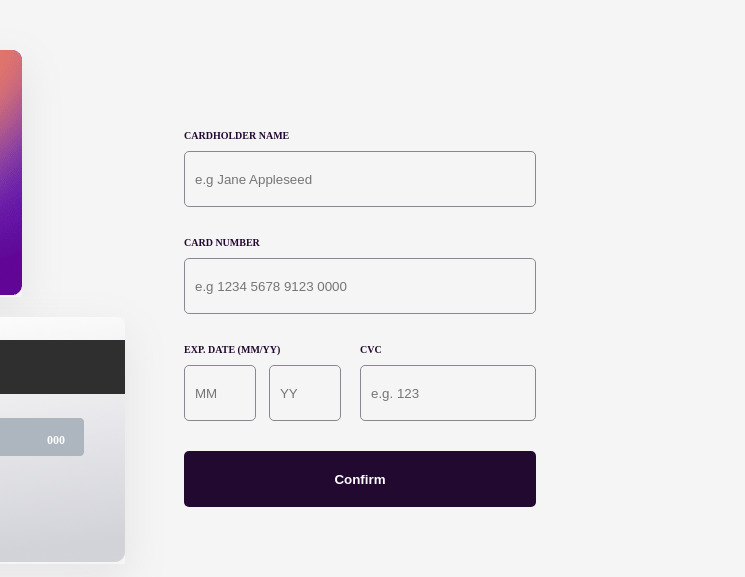
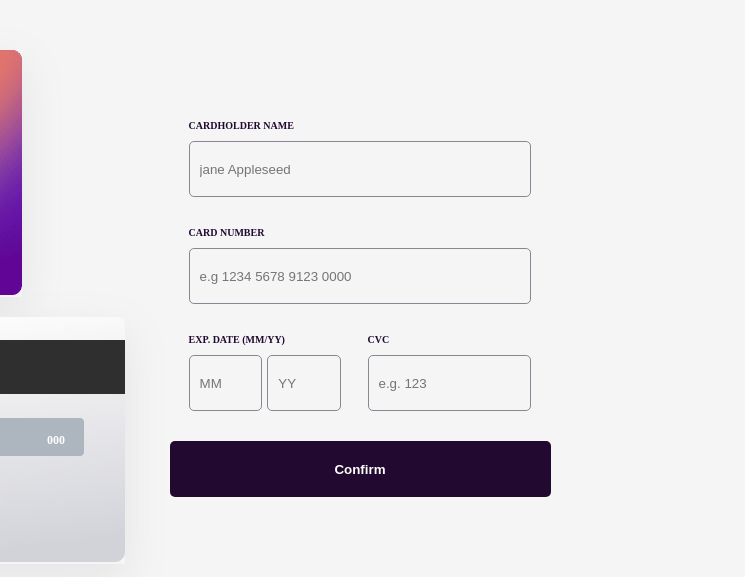
Before and after one commit to Babsman123/interactive-card, a website: page index.html in a window 1280 px wide. Shown: the top 577 px of the page, 535-1280 px from the left. Drawn offline with Linux system fonts and the light colour scheme.

Commit message:
commit today

```diff
--- a/index.html
+++ b/index.html
@@ -70,39 +70,35 @@
           <div class="col-1-of-2 flex-wrap">
             <form action="#" class="card-info">
               <div class="card card-name u-margin-bottom-big">
-                <label for="text" class="text-name u-margin-bottom-small"
-                  >CARDHOLDER NAME</label
-                >
+                <h4 class="text-name u-margin-bottom-small">CARDHOLDER NAME</h4>
                 <input
                   type="text"
+                  placeholder="jane Appleseed"
                   class="name-form"
-                  placeholder="e.g Jane Appleseed"
                   required
                 />
-                <p class="error">Name cannot be blank</p>
+                <p class="error">name cannot be blank</p>
               </div>
 
               <div class="card card-number u-margin-bottom-big">
-                <label for="#" class="text-name u-margin-bottom-small"
-                  >CARD NUMBER</label
-                >
+                <h4 class="text-name u-margin-bottom-small">CARD NUMBER</h4>
                 <input
-                  name="somename"
-                  oninput="javascript: if (this.value.length > this.maxLength) this.value = this.value.slice(0, this.maxLength);"
                   type="number"
                   placeholder="e.g 1234 5678 9123 0000"
+                  oninput="javascript: if (this.value.length > this.maxLength) this.value = this.value.slice(0, this.maxLength);"
+                  class="cardNum"
                   maxlength="16"
                   min="0"
-                  class="cardNum"
                   required
                 />
                 <p class="error-num">wrong format, numbers only</p>
               </div>
+
               <div class="card-date-cvc u-margin-bottom-big">
-                <div class="date">
-                  <label for="#" class="text-name u-margin-bottom-small"
-                    >EXP. DATE (MM/YY)</label
-                  >
+                <div class="card-date">
+                  <h4 class="text-name u-margin-bottom-small">
+                    EXP. DATE (MM/YY)
+                  </h4>
                   <div class="year-month">
                     <input
                       type="number"
@@ -130,9 +126,8 @@
                 </div>
 
                 <div class="cvc">
-                  <label for="#" class="text-name u-margin-bottom-small"
-                    >CVC</label
-                  >
+                  <h4 class="text-name u-margin-bottom-small">CVC</h4>
+
                   <input
                     type="number"
                     placeholder="e.g. 123"
@@ -145,6 +140,7 @@
                   <p class="error-CVC">Can't be blank</p>
                 </div>
               </div>
+
               <div class="btn">
                 <button class="submit">Confirm</button>
               </div>
--- a/index.js
+++ b/index.js
@@ -20,6 +20,8 @@ const errCvc = document.querySelector(".error-CVC");
 
 // Success page display
 const success = document.querySelector(".success-page");
+
+// Dismiss page
 
 //to show input on card
 cardName.oninput = () => {
@@ -45,9 +47,9 @@ cardCvc.oninput = () => {
 //FORM FILLING
 submit.addEventListener("click", () => {
   if (cardName.value === "") {
-    errName.style.display = "inline-block";
-  } else if (cardNum.value === "" || cardNum.value === typeof string) {
-    errNum.style.display = "inline-block";
+    errName.style.display = "block";
+  } else if (cardNum.value === "" || typeof cardNum.value == "String") {
+    errNum.style.display = "block";
   } else if (cardMonth.value === "" || cardYear.value === "") {
     errMMYY.style.display = "block";
   } else if (cardCvc.value === "") {
--- a/sass/base/_typography.scss
+++ b/sass/base/_typography.scss
@@ -35,7 +35,7 @@
   input {
     height: 7vh;
     background-color: whitesmoke;
-
+    width: 100%;
     border: 1px solid $gray-dark;
     border-radius: 0.5rem;
     padding: 1rem 1rem;
--- a/sass/grid/_grid.scss
+++ b/sass/grid/_grid.scss
@@ -46,50 +46,52 @@
     }
   }
 }
-
 .card-info {
   display: flex;
   flex-direction: column;
   align-items: center;
   justify-content: center;
-  width: 80%;
-  // min-height: 70vh;
+  width: 90%;
   margin: 0 auto;
-
-  padding: 2rem 2rem;
+  padding: 1rem 3rem;
 
   .card {
     display: flex;
     flex-direction: column;
-    width: 100%;
+    width: 90%;
   }
 
   .card-date-cvc {
     display: flex;
     flex-direction: row;
     justify-content: space-between;
-    width: 100%;
-    .date {
+    width: 90%;
+
+    .card-date {
       display: flex;
       flex-direction: column;
       width: 50%;
 
-      .MM {
-        width: 45%;
-        margin-right: 1rem;
-      }
-      .YY {
-        width: 45%;
+      .year-month {
+        display: flex;
+        flex-direction: row;
+
+        .MM {
+          width: 45%;
+          margin-right: 0.5rem;
+        }
+        .YY {
+          width: 45%;
+        }
       }
     }
     .cvc {
-      display: flex;
-      flex-direction: column;
+      width: 50%;
       margin-left: 1.5rem;
-      width: 50%;
     }
   }
 }
+
 .flex-wrap {
   margin-top: 6rem;
 }
@@ -117,6 +119,7 @@
   }
   .card-info {
     width: 90%;
+    padding: 1rem 0rem;
   }
   .card-image {
     grid-gap: 0rem;
```
Also changed, not shown: css/style.css.
